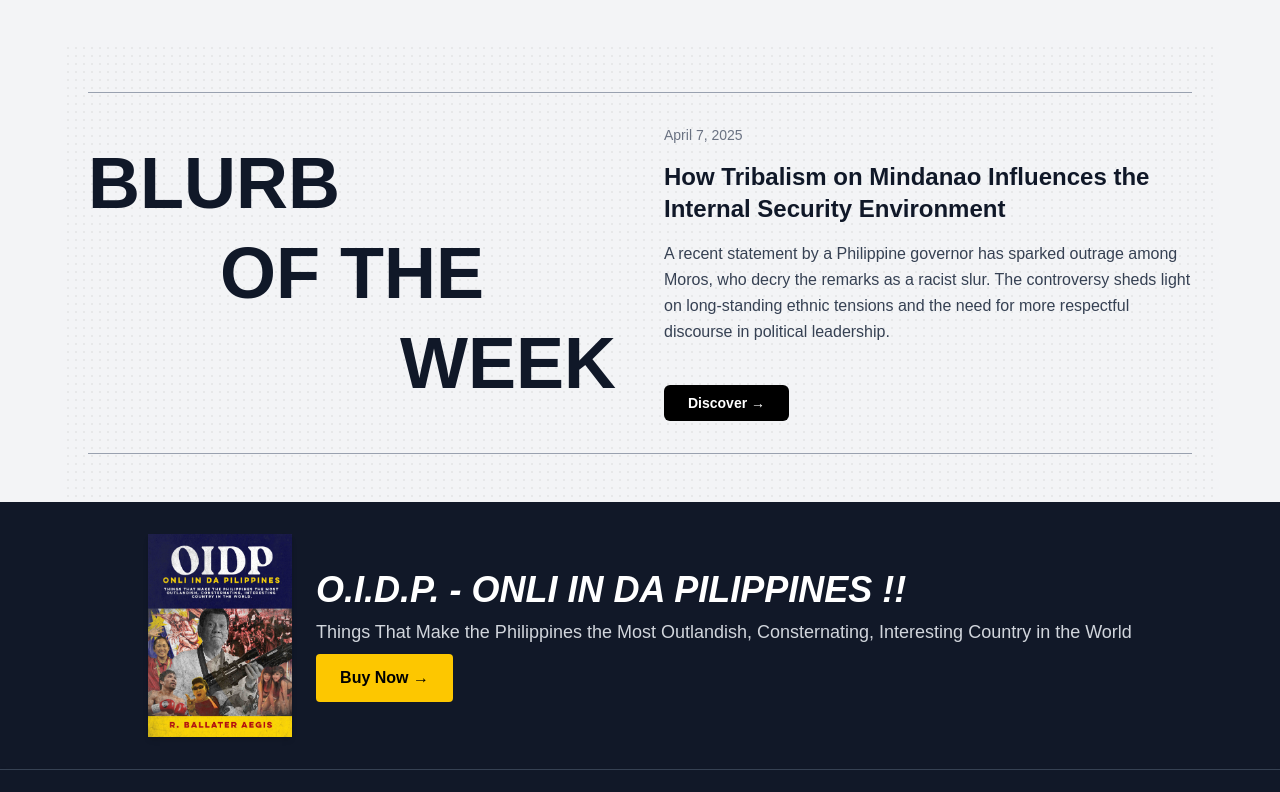
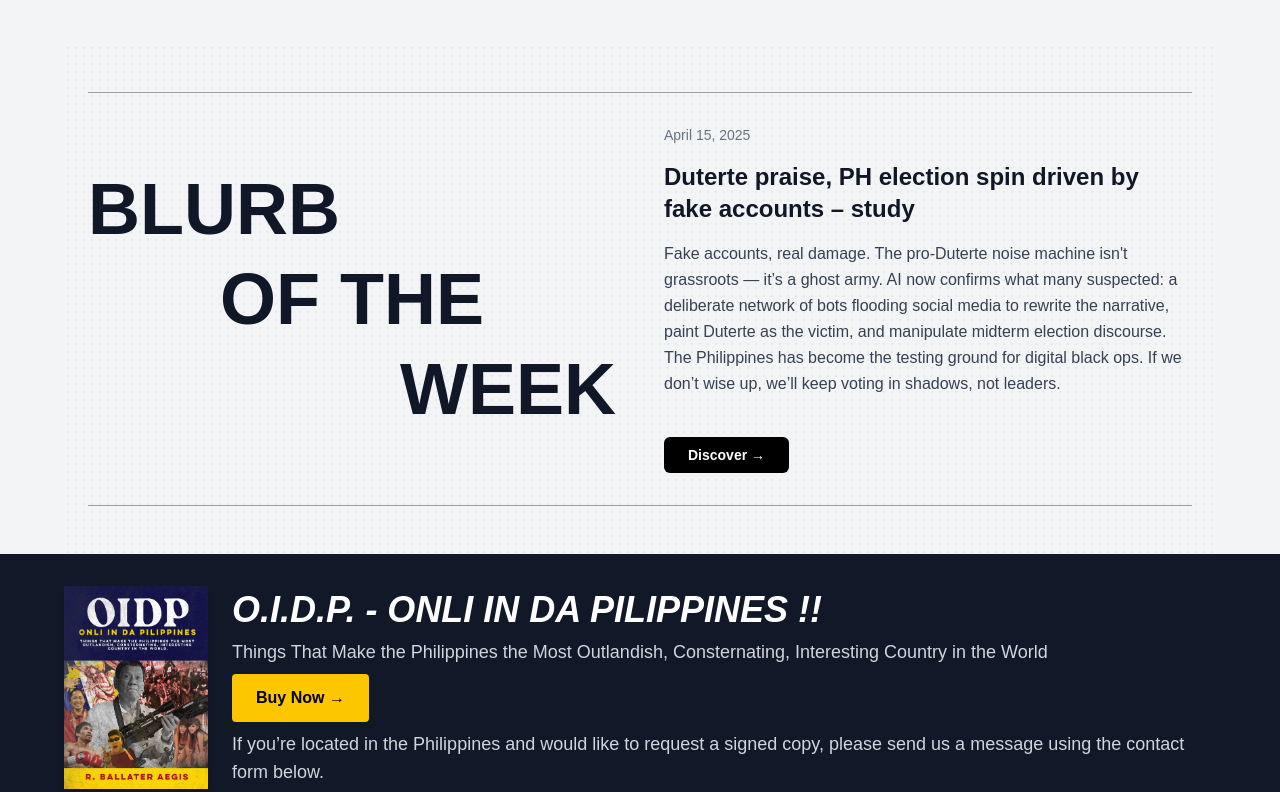
Before and after one commit to emmanagano/philippine-strategies, a Next.js app: page / in a window 1280 px wide. Shown: the part 2200-2992 px from the top of the page. Built offline with nearby package versions, Linux system fonts and the light colour scheme.

Commit message:
adding a blurb and adding a text by the book banner

```diff
--- a/src/app/components/Layout.tsx
+++ b/src/app/components/Layout.tsx
@@ -126,6 +126,9 @@ const Layout = ({ children }: { children: React.ReactNode }) => {
                         >
                             Buy Now →
                         </a>
+                        <p className="text-lg text-gray-300 mt-2">
+                            If you’re located in the Philippines and would like to request a signed copy, please send us a message using the contact form below.
+                        </p>
                     </div>
                 </div>
             </div>
--- a/src/data/blurbs.json
+++ b/src/data/blurbs.json
@@ -1,4 +1,11 @@
 [
+	{
+		"title:": "Blurb of the Week",
+		"date": "April 15, 2025",
+		"article_title": "Duterte praise, PH election spin driven by fake accounts – study",
+		"article_link": "https://www.inquirer.net/436643/duterte-praise-ph-election-spin-driven-by-fake-accounts-study/",
+		"commentary": "Fake accounts, real damage. The pro-Duterte noise machine isn't grassroots — it’s a ghost army. AI now confirms what many suspected: a deliberate network of bots flooding social media to rewrite the narrative, paint Duterte as the victim, and manipulate midterm election discourse. The Philippines has become the testing ground for digital black ops. If we don’t wise up, we’ll keep voting in shadows, not leaders."
+	},
 	{
 		"title:": "Blurb of the Week",
 		"date": "April 7, 2025",
```
